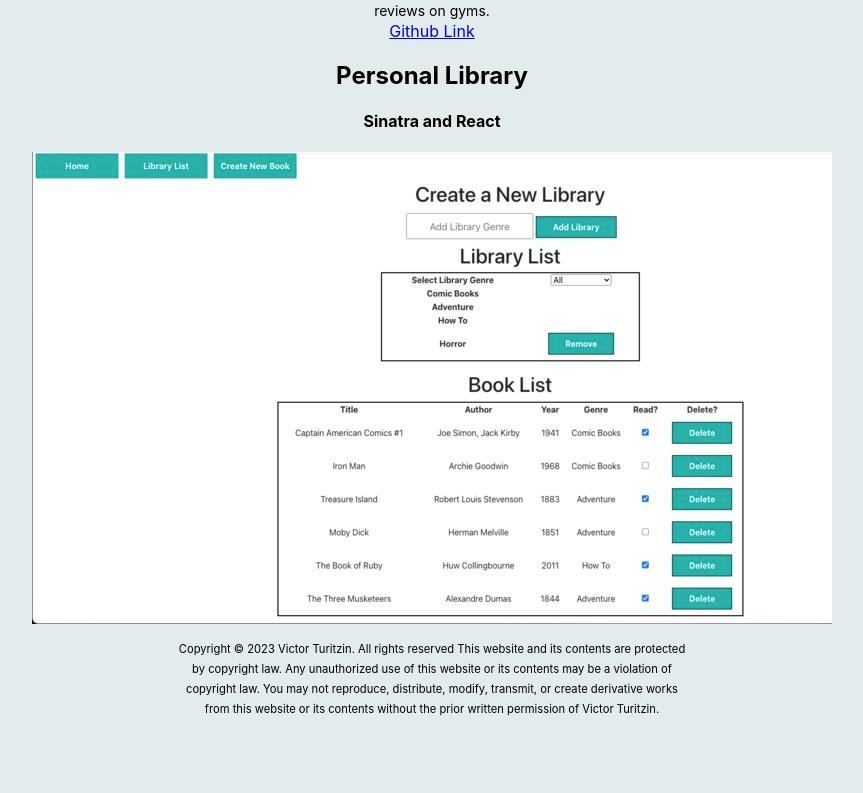
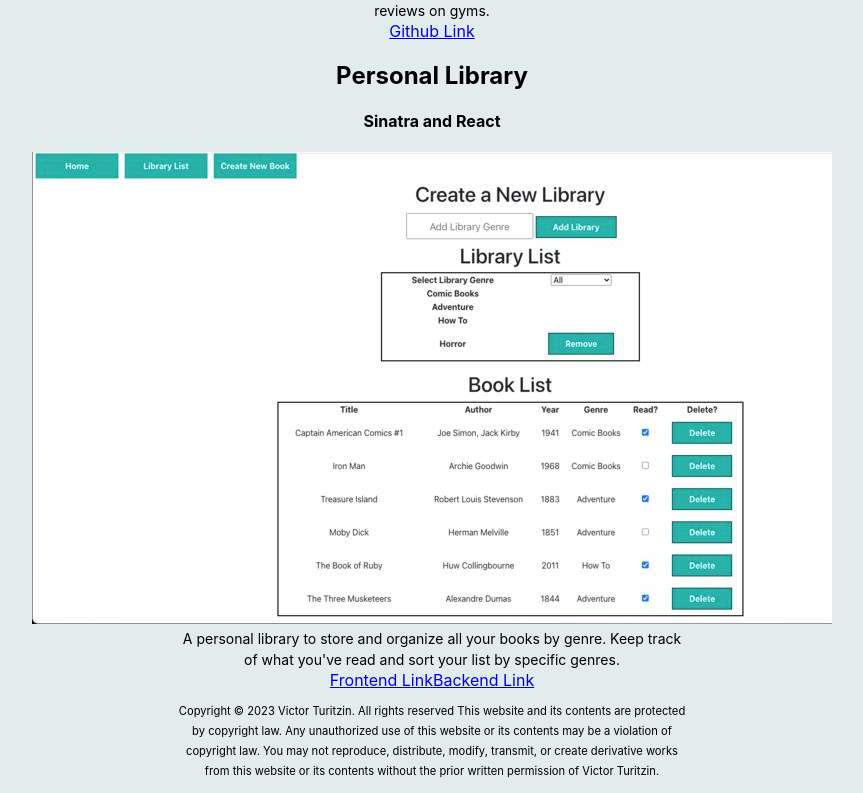
Before and after one commit to turitzinv/About-Me-VictorT, a React (Create React App) app in the folder client/: page /projects in a window 1280 px wide. Shown: the part 1358-2151 px from the top of the page, without its empty margins (208-1071 px from the left). Before the commit the page ends 2089 px from the top, so only its background shows below. Built offline with nearby package versions, Linux system fonts and the light colour scheme.

Commit message:
Formatted Projects component. Added p tag describing Personal Library. Added two links to frontend and backend github locations.

```diff
--- a/client/src/components/Projects.js
+++ b/client/src/components/Projects.js
@@ -1,7 +1,7 @@
 import React from "react";
 import FamilyRecipes from "../Images/FamilyRecipes.jpeg";
 import GymView from "../Images/GymView.jpeg";
-import PersonalLibrary from "../Images/PersonalLibrary.jpeg"
+import PersonalLibrary from "../Images/PersonalLibrary.jpeg";
 
 const Projects = () => {
   return (
@@ -38,7 +38,17 @@ const Projects = () => {
       <a href="https://github.com/turitzinv/gym-review-project">Github Link </a>
       <h2>Personal Library</h2>
       <h4>Sinatra and React</h4>
-      <img id="PersonalLibrary-image" src={PersonalLibrary} alt="Personal Library" />
+      <img
+        id="PersonalLibrary-image"
+        src={PersonalLibrary}
+        alt="Personal Library"
+      />
+      <p className="projects-p">
+        A personal library to store and organize all your books by genre. Keep
+        track of what you've read and sort your list by specific genres.
+      </p>
+      <a href="https://github.com/turitzinv/phase-3-frontend">Frontend Link</a>
+      <a href="https://github.com/turitzinv/phase-3-sinatra-react-project">Backend Link</a>
       <p className="copyright">
         Copyright © 2023 Victor Turitzin. All rights reserved This website and
         its contents are protected by copyright law. Any unauthorized use of
```
